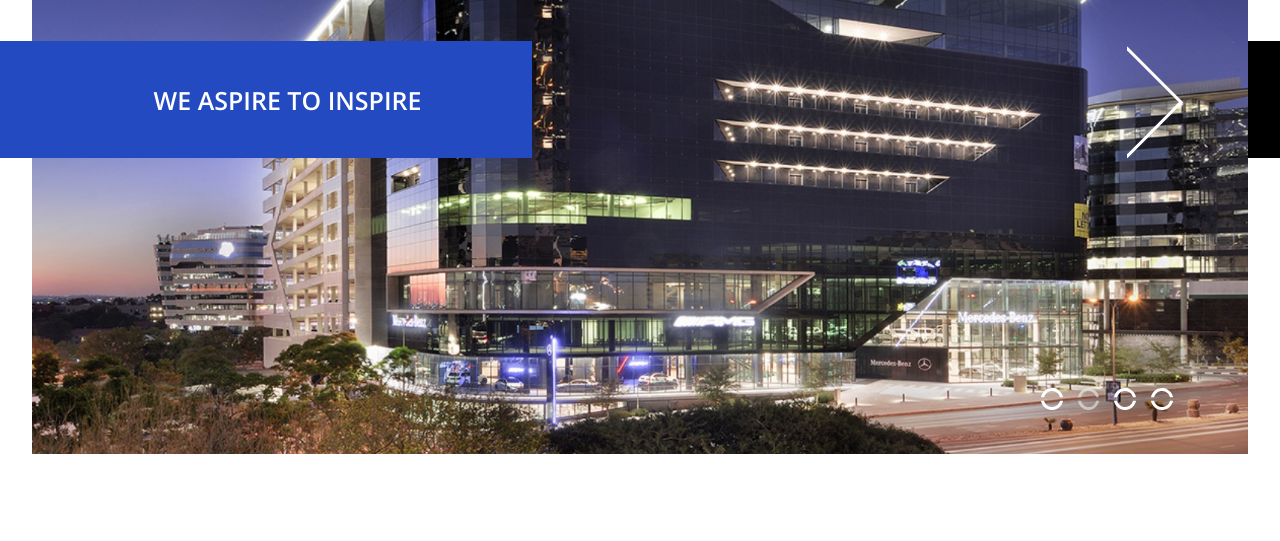
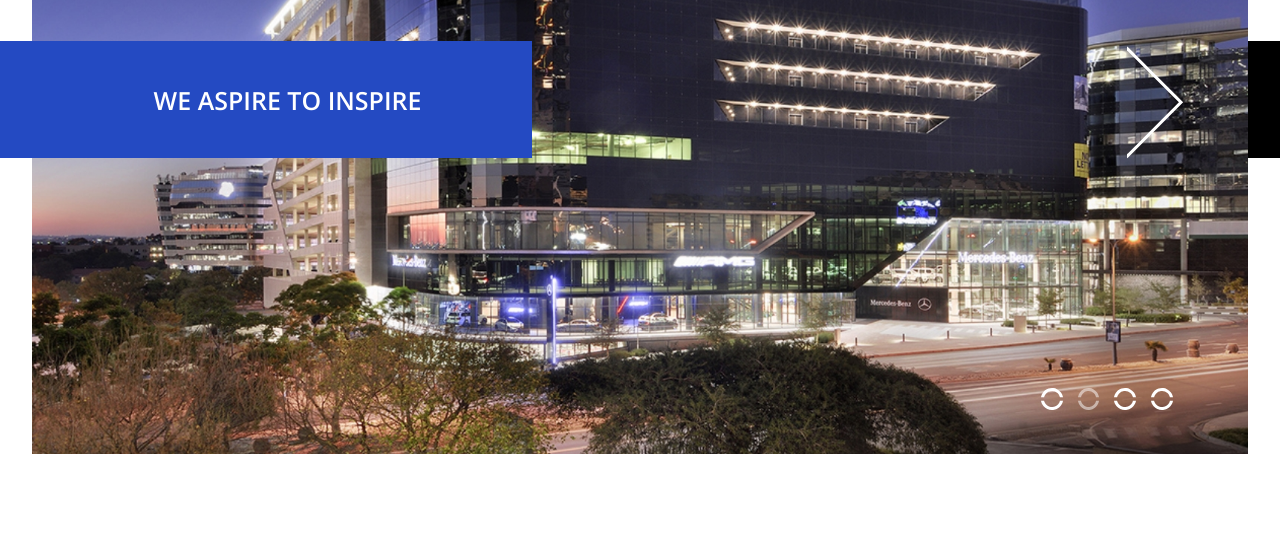
Before and after one commit to TaysonGermano/TaysonGermano.github.io, a plain HTML site: page index.html in a window 1280 px wide. Both pictures are taken after a click on the element 1088 px from the left and 826 px from the top of the page. Shown: the part 426-967 px from the top of the page. Drawn offline with nearby package versions, Linux system fonts and the light colour scheme.

```diff
--- a/css/style.css
+++ b/css/style.css
@@ -50,6 +50,7 @@ nav {
 }
 .slide-2 {
   background-image: url("../src/assets/slider/sergey-pesterev-FRMtK-2.jpg");
+  background-position: 0px -60px;
 }
 .slide-3 {
   background-image: url("../src/assets/slider/sergey-pesterev-FRMtK-3.jpg");
```
